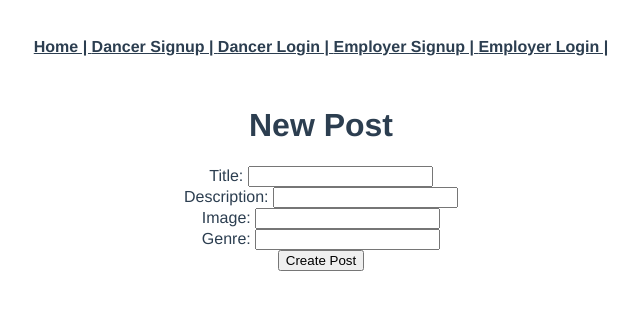
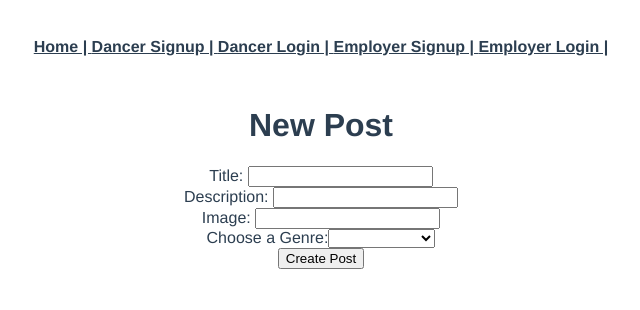
Before and after one commit to davidcalhoun4/elance_frontend, a Vue app: page /posts/new in a window 1280 px wide. Shown: the top 310 px of the page, without its empty margins (319-959 px from the left). Built offline with nearby package versions, Linux system fonts and the light colour scheme.

Commit message:
adds genre dropdown input to post new and edit, and dancer edit

```diff
--- a/src/views/dancers/DancersEdit.vue
+++ b/src/views/dancers/DancersEdit.vue
@@ -15,8 +15,16 @@
       <input type="text" v-model="dancer.resume" /><br />
       Video:
       <input type="text" v-model="dancer.video" /><br />
-      Genre:
-      <input type="text" v-model="dancer.genre" /><br />
+
+      <label for="genre-id">Choose a Genre:</label>
+      <select name="genre" v-model="genre_id">
+        <option value="1">Ballet</option>
+        <option value="2">Modern</option>
+        <option value="3">Contemporary</option>
+        <option value="4">Tap</option>
+        <option value="2">Hip-Hop</option>
+      </select>
+      <br />
       Image:
       <input type="text" v-model="dancer.image_url" /><br />
       Email:
--- a/src/views/posts/PostsEdit.vue
+++ b/src/views/posts/PostsEdit.vue
@@ -11,8 +11,16 @@
       <input type="text" v-model="post.description" /><br />
       Image:
       <input type="text" v-model="post.image_url" /><br />
-      Genre:
-      <input type="text" v-model="post.genre_id" /><br />
+
+      <label for="genre-id">Choose a Genre:</label>
+      <select name="genres" v-model="post.genre_id">
+        <option value="1">Ballet</option>
+        <option value="2">Modern</option>
+        <option value="3">Contemporary</option>
+        <option value="4">Tap</option>
+        <option value="2">Hip-Hop</option>
+      </select>
+      <br />
 
       <input type="submit" value="Update Post" />
     </form>
@@ -36,12 +44,12 @@ export default {
     });
   },
   methods: {
-    updatePost: function(post) {
+    updatePost: function() {
       var params = {
-        title: post.title,
-        description: post.description,
-        image: post.image_url,
-        genre_id: post.genre_id,
+        title: this.post.title,
+        description: this.post.description,
+        image: this.post.image_url,
+        genre_id: this.post.genre_id,
       };
       axios
         .patch(`/api/posts/${this.post.id}`, params)
--- a/src/views/posts/PostsNew.vue
+++ b/src/views/posts/PostsNew.vue
@@ -12,8 +12,18 @@
       <input type="text" v-model="description" /><br />
       Image:
       <input type="text" v-model="image_url" /><br />
-      Genre:
-      <input type="text" v-model="genre_id" /><br />
+
+      <label for="genre-id">Choose a Genre:</label>
+      <select name="genres" v-model="genreId">
+        <option value="1">Ballet</option>
+        <option value="2">Modern</option>
+        <option value="3">Contemporary</option>
+        <option value="4">Tap</option>
+        <option value="2">Hip-Hop</option>
+      </select>
+      <br />
+      <!-- Genre:
+      <input type="text" v-model="genre_id" /><br /> -->
 
       <input type="submit" value="Create Post" />
     </form>
@@ -28,7 +38,7 @@ export default {
       title: "",
       description: "",
       image_url: "",
-      genre_id: "",
+      genreId: "",
       employer_id: "",
       errors: [],
       status: "",
@@ -41,7 +51,7 @@ export default {
         title: this.title,
         description: this.description,
         image: this.image_url,
-        genre_id: this.genre_id,
+        genre_id: this.genreId,
         employer_id: this.employer_id,
       };
       axios
```
